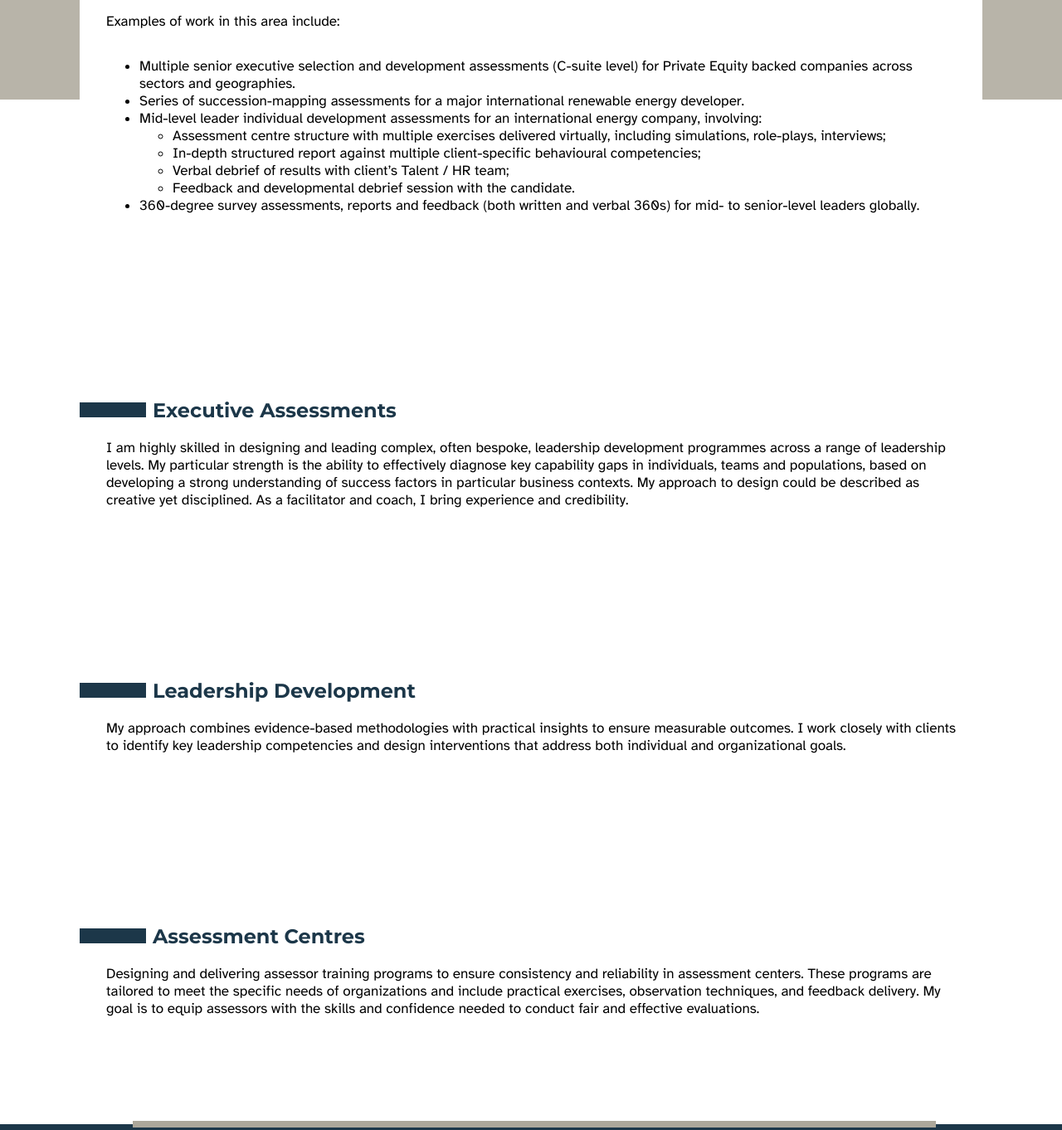
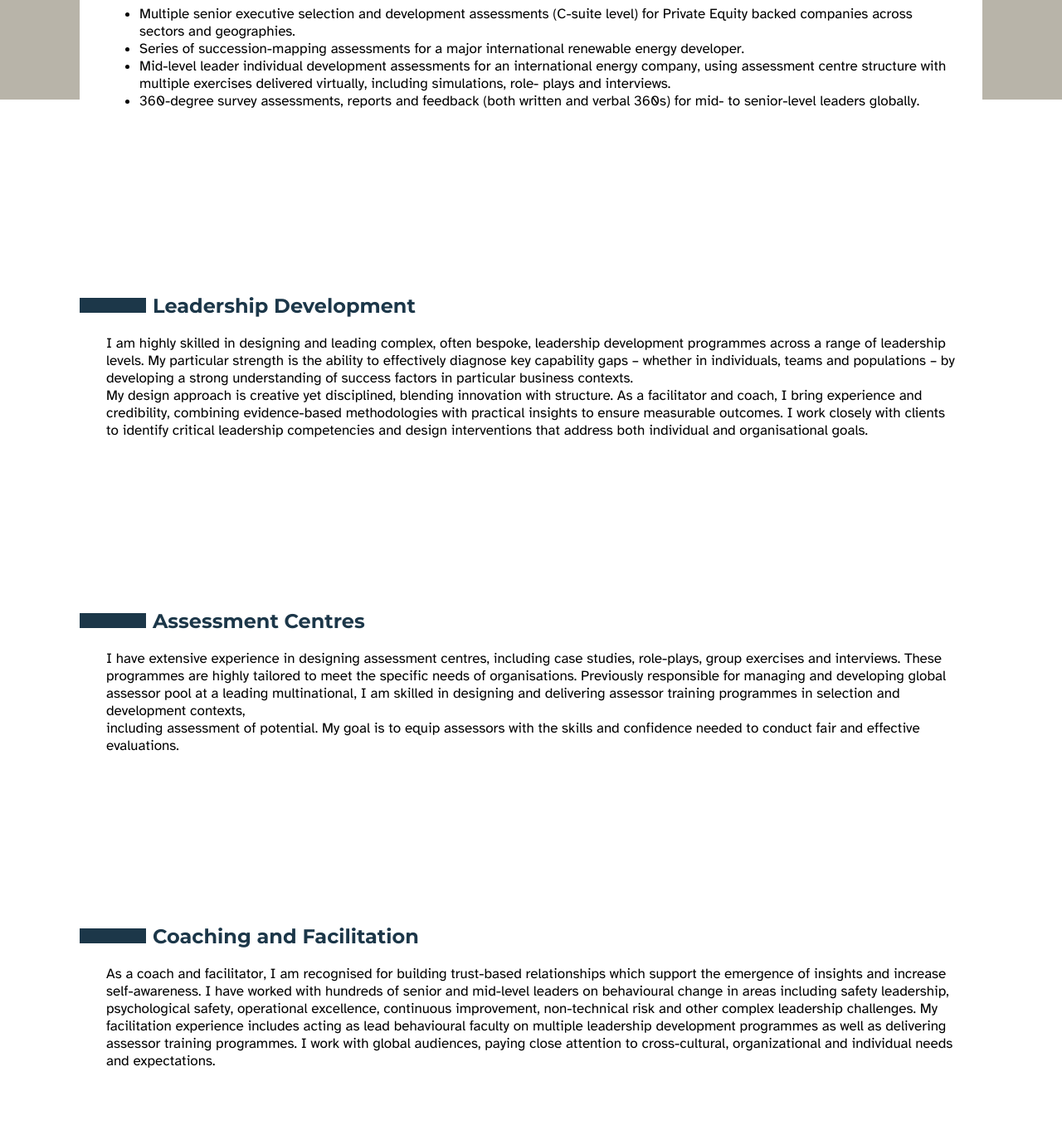
Before and after one commit to GameDesert/leadershipassessment, a plain HTML site: page expertise.html in a window 1280 px wide. Shown: the part 680-2042 px from the top of the page at 83% size. Drawn offline with nearby package versions, Linux system fonts and the light colour scheme.

Commit message:
aaaaa or smth

```diff
--- a/expertise.html
+++ b/expertise.html
@@ -1,5 +1,6 @@
 <!DOCTYPE html>
 <html lang="en">
+
 <head>
     <meta charset="UTF-8">
     <meta name="viewport" content="width=device-width, initial-scale=1.0">
@@ -17,6 +18,7 @@
     <meta name="msapplication-config" content="/favicons/browserconfig.xml">
     <meta name="theme-color" content="#ffffff">
 </head>
+
 <body>
     <section class="hero" style="height: fit-content; padding-bottom: 64px;">
         <header>
@@ -49,48 +51,84 @@
         </header>
         <div class="bg" style="height: 100%;"></div>
         <h1><b>Expertise</b></h1>
-        <div class="profile" id="coaching-facilitation">
-            <h2 style="margin-left: -32px;">Coaching and Facilitation</h2>
-            <p>
-                I deliver a range of executive assessments &mdash; be it for development, assessment of potential, succession planning or selection. I work with a range of leaders across levels, from mid-level to C-suite. Leaders I have worked with come from Energy, Manufacturing, Technology, Trading, Private Equity and many other sectors.<br>
-                Majority of assessments I deliver are based on the Hogan suite (HPI, HDS, MVPI) and/or Saville Wave; many clients also use proprietary tools and methodologies for which I am happy to be additionally certified.<br>
-                <br>
-                Whilst many clients hire me to deliver assessments to a format that they specify, I am also skilled in designing bespoke approaches, including recommendation on which tools to use, as well as developing suitable reporting formats.<br>
-                <br>
-                I pride myself on my clear report-writing, always adapting to clients&CloseCurlyQuote; expectations in terms of &OpenCurlyQuote;house style&CloseCurlyQuote;. Quality, clarity and attention to detail are very important to me and as a result, I have often been asked to provide quality assurance for other associates&CloseCurlyQuote; reports.<br>
-                <br>
-                Examples of work in this area include:
-                <ul>
-                    <li>Multiple senior executive selection and development assessments (C-suite level) for Private Equity backed companies across sectors and geographies.</li>
-                    <li>Series of succession-mapping assessments for a major international renewable energy developer.</li>
-                    <li>Mid-level leader individual development assessments for an international energy company, involving:
-                        <ul>
-                            <li>Assessment centre structure with multiple exercises delivered virtually, including simulations, role-plays, interviews;</li>
-                            <li>In-depth structured report against multiple client-specific behavioural competencies;</li>
-                            <li>Verbal debrief of results with client&CloseCurlyQuote;s Talent / HR team;</li>
-                            <li>Feedback and developmental debrief session with the candidate.</li>
-                        </ul>
-                    </li>
-                    <li>360-degree survey assessments, reports and feedback (both written and verbal 360s) for mid- to senior-level leaders globally.</li>
-                </ul>
-            </p>
-        </div>
         <div class="profile" id="executive-assessments">
             <h2 style="margin-left: -32px;">Executive Assessments</h2>
             <p>
-                I am highly skilled in designing and leading complex, often bespoke, leadership development programmes across a range of leadership levels. My particular strength is the ability to effectively diagnose key capability gaps in individuals, teams and populations, based on developing a strong understanding of success factors in particular business contexts. My approach to design could be described as creative yet disciplined. As a facilitator and coach, I bring experience and credibility.
+                I deliver a range of executive assessments — be it for development, assessment of potential, succession
+                planning or selection. I work with a range of leaders across levels, from mid-level to C-suite. Leaders
+                I have
+                worked with come from Energy, Manufacturing, Technology, Trading, Private Equity and many other
+                sectors.
+                Majority of assessments I deliver are based on the Hogan suite (HPI, HDS, MVPI) and/or Saville Wave;
+                many
+                clients also use proprietary tools and methodologies for which I am happy to be additionally certified.
+                Whilst many clients hire me to deliver assessments to a format that they specify, I am also skilled in
+                designing bespoke approaches, including recommendation on which tools to use, as well as developing
+                suitable reporting formats.
+                <br>
+                I pride myself on my clear report-writing, always adapting to clients’ expectations in terms of ‘house
+                style’.
+                <br>
+                Quality, clarity and attention to detail are very important to me and as a result, I have often been
+                asked to provide quality assurance for other associates’ reports.
+                <br>
+                Examples of work in this area include:
+            <ul>
+                <li>Multiple senior executive selection and development assessments (C-suite level) for Private Equity
+                    backed companies across sectors and geographies.</li>
+                <li>Series of succession-mapping assessments for a major international renewable energy developer.</li>
+                <li>Mid-level leader individual development assessments for an international energy company, using
+                    assessment centre structure with multiple exercises delivered virtually, including simulations,
+                    role-
+                    plays and interviews.</li>
+                <li>360-degree survey assessments, reports and feedback (both written and verbal 360s) for mid- to
+                    senior-level leaders globally.</li>
+            </ul>
             </p>
         </div>
         <div class="profile" id="leadership-development">
             <h2 style="margin-left: -32px;">Leadership Development</h2>
             <p>
-                My approach combines evidence-based methodologies with practical insights to ensure measurable outcomes. I work closely with clients to identify key leadership competencies and design interventions that address both individual and organizational goals.
+                I am highly skilled in designing and leading complex, often bespoke, leadership development programmes
+                across a range of leadership levels. My particular strength is the ability to effectively diagnose key
+                capability
+                gaps – whether in individuals, teams and populations – by developing a strong understanding of success
+                factors in particular business contexts.
+                <br>
+                My design approach is creative yet disciplined, blending innovation with structure. As a facilitator and
+                coach, I bring experience and credibility, combining evidence-based methodologies with practical
+                insights
+                to ensure measurable outcomes. I work closely with clients to identify critical leadership competencies
+                and
+                design interventions that address both individual and organisational goals.
             </p>
         </div>
         <div class="profile" id="assessment-centres-assessor-training">
             <h2 style="margin-left: -32px;">Assessment Centres</h2>
             <p>
-                Designing and delivering assessor training programs to ensure consistency and reliability in assessment centers. These programs are tailored to meet the specific needs of organizations and include practical exercises, observation techniques, and feedback delivery. My goal is to equip assessors with the skills and confidence needed to conduct fair and effective evaluations.
+                I have extensive experience in designing assessment centres, including case studies, role-plays, group
+                exercises and interviews. These programmes are highly tailored to meet the specific needs of
+                organisations.
+                Previously responsible for managing and developing global assessor pool at a leading multinational, I am
+                skilled in designing and delivering assessor training programmes in selection and development contexts,
+                <br>
+                including assessment of potential. My goal is to equip assessors with the skills and confidence needed
+                to
+                conduct fair and effective evaluations.
+            </p>
+        </div>
+        <div class="profile" id="coaching-facilitation">
+            <h2 style="margin-left: -32px;">Coaching and Facilitation</h2>
+            <p>
+                As a coach and facilitator, I am recognised for building trust-based relationships which support the
+                emergence of insights and increase self-awareness. I have worked with hundreds of senior and mid-level
+                leaders on behavioural change in areas including safety leadership, psychological safety, operational
+                excellence, continuous improvement, non-technical risk and other complex leadership challenges.
+                My facilitation experience includes acting as lead behavioural faculty on multiple leadership
+                development
+                programmes as well as delivering assessor training programmes. I work with global audiences, paying
+                close
+                attention to cross-cultural, organizational and individual needs and expectations.
             </p>
         </div>
     </section>
@@ -124,4 +162,5 @@
         </div>
     </footer>
 </body>
+
 </html>
```
Also changed, not shown: index.html (+1 -2 lines).
